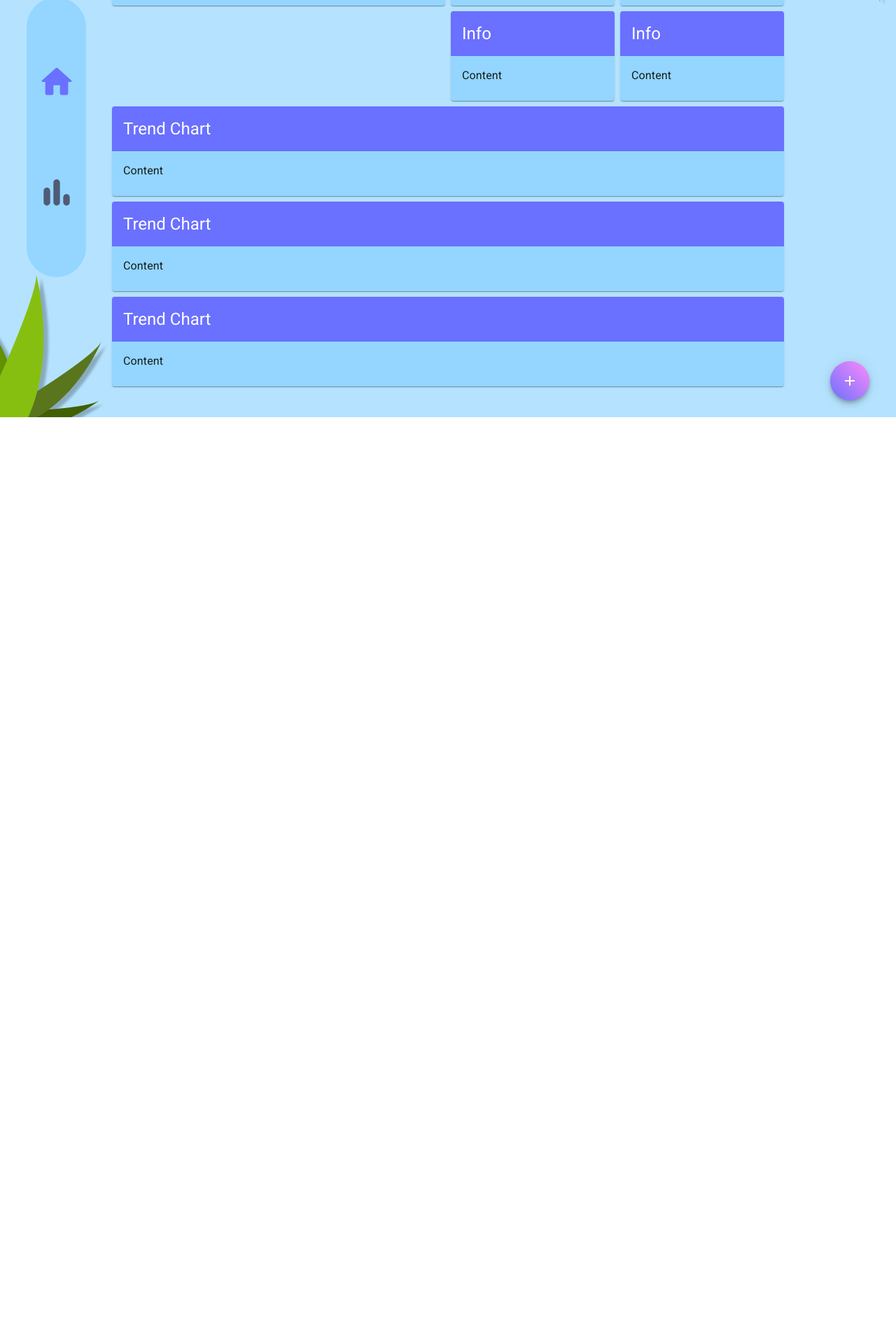
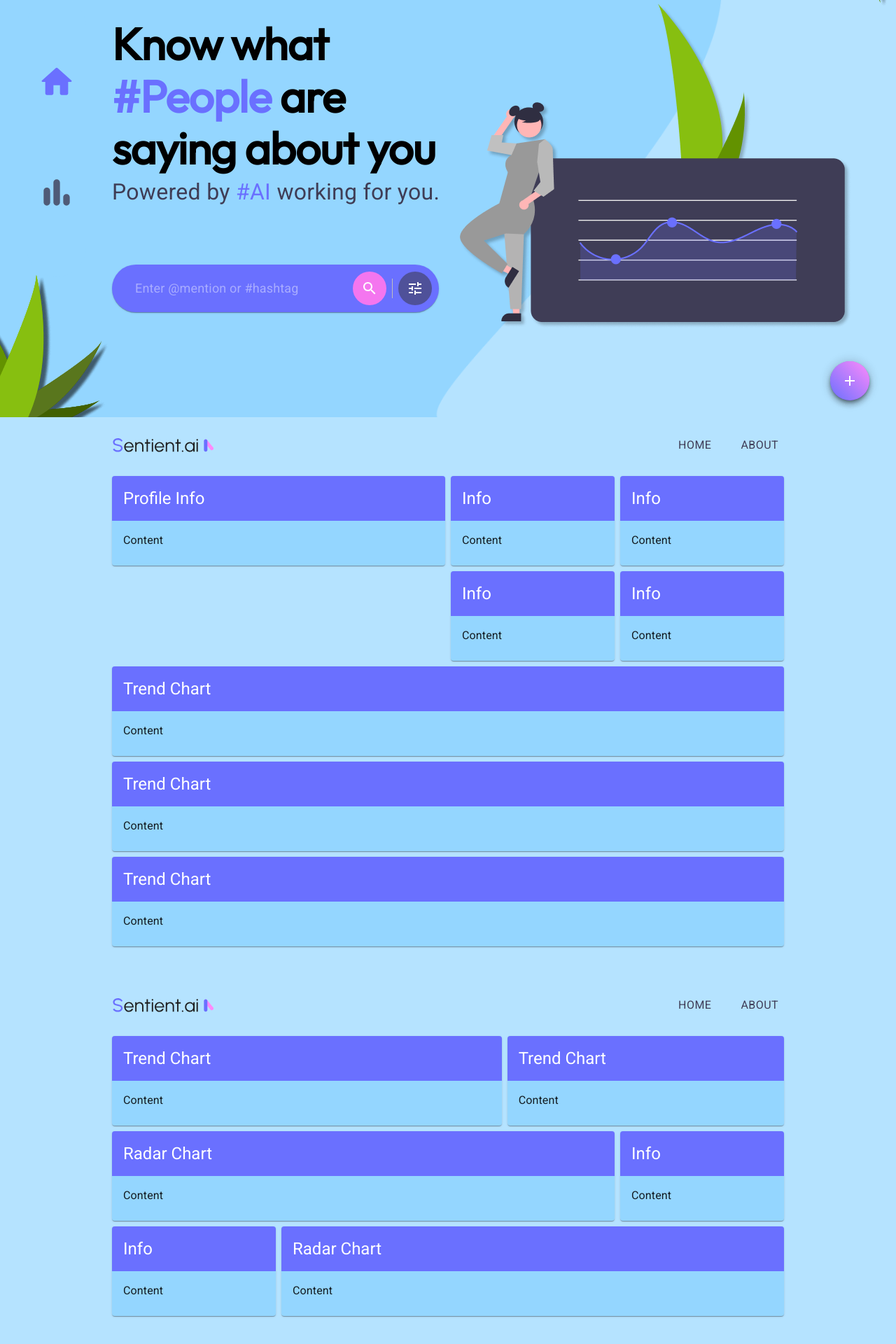
Before and after one commit to om-varshney/Sentient.ai, a React (Create React App) app in the folder Frontend/sentient/: page / in a window 1280 px wide. Shown: the part 204-2124 px from the top of the page at 70% size. Before the commit the page ends 800 px from the top, so only its background shows below. Built offline with nearby package versions, Linux system fonts and the light colour scheme.

Commit message:
Sentiment Dashboard Skeleton Completed

```diff
--- a/Frontend/sentient/src/App.js
+++ b/Frontend/sentient/src/App.js
@@ -2,6 +2,7 @@ import React, { useState, useEffect } from "react";
 import MuiAlert from "@mui/material/Alert";
 import { HomePage } from "./Components/home";
 import { BasicDashboard } from "./Components/application/basicDashboard/dashboard";
+import { SentimentDashboard } from "./Components/application/SentimentDashboard/dashboard";
 
 const Alert = React.forwardRef(function Alert(props, ref) {
   return <MuiAlert elevation={6} ref={ref} variant="filled" {...props} />;
@@ -10,8 +11,9 @@ const Alert = React.forwardRef(function Alert(props, ref) {
 function App() {
   return (
     <React.Fragment>
-      {/*<HomePage />*/}
+      <HomePage />
       <BasicDashboard />
+      <SentimentDashboard />
     </React.Fragment>
   );
 }
--- /dev/null
+++ b/Frontend/sentient/src/Components/application/SentimentDashboard/chartCard.js
@@ -0,0 +1,27 @@
+import Card from "@mui/material/Card";
+import CardContent from "@mui/material/CardContent";
+import { CardHeader } from "@mui/material";
+import Typography from "@mui/material/Typography";
+import { makeStyles } from "@mui/styles";
+
+const useStyles = makeStyles((theme) => ({
+  chartCard: {
+    backgroundColor: "#94D6FF !important",
+  },
+  chartTitle: {
+    backgroundColor: "#6A70FF",
+    color: "#fff",
+  },
+}));
+
+export default function ChartCard() {
+  const classes = useStyles();
+  return (
+    <Card className={classes.chartCard}>
+      <CardHeader title="Trend Chart" className={classes.chartTitle} />
+      <CardContent>
+        <Typography>Content</Typography>
+      </CardContent>
+    </Card>
+  );
+}
--- a/Frontend/sentient/src/Components/application/SentimentDashboard/dashboard.js
+++ b/Frontend/sentient/src/Components/application/SentimentDashboard/dashboard.js
@@ -0,0 +1,89 @@
+import Grid from "@mui/material/Grid";
+import { makeStyles } from "@mui/styles";
+import leaves_1 from "../../../Assets/Leaves_1.png";
+import leaves_2 from "../../../Assets/Leaves_2.png";
+import { NavBar } from "../../navbar";
+import { Button, Stack, Typography } from "@mui/material";
+import { useState } from "react";
+import SideNav from "../sideNav";
+import NewQueryButton from "../../fab";
+import InfoCard from "./infoCard";
+import ChartCard from "./chartCard";
+import RadarCard from "./radarCard";
+
+const useStyles = makeStyles((theme) => ({
+  dashboard: {
+    display: "flex",
+    minHeight: "100vh",
+    flexDirection: "column",
+    justifyContent: "center",
+    backgroundColor: "#B5E3FF",
+  },
+  dashboardContainer: {
+    backgroundColor: "transparent",
+    width: "100vw",
+    minHeight: "90vh",
+    display: "flex",
+    flexDirection: "column",
+    justifyContent: "center",
+    alignContent: "flex-start",
+    zIndex: 1,
+  },
+  backgroundEffect1: {
+    position: "fixed",
+    bottom: 0,
+    left: 0,
+    zIndex: 1,
+  },
+  backgroundEffect2: {
+    position: "fixed",
+    top: 0,
+    right: 0,
+  },
+}));
+
+export const SentimentDashboard = () => {
+  const classes = useStyles();
+
+  return (
+    <Grid container xs={12} className={classes.dashboard}>
+      <img src={leaves_1} alt="" className={classes.backgroundEffect1} />
+      <img src={leaves_2} alt="" className={classes.backgroundEffect2} />
+      <NavBar />
+      <SideNav />
+      <NewQueryButton />
+      <Grid
+        item
+        container
+        xs={9}
+        className={classes.dashboardContainer}
+        spacing={1}
+      >
+        <Grid item container xs={12} spacing={1}>
+          <Grid item xs={7}>
+            <ChartCard />
+          </Grid>
+          <Grid item xs={5}>
+            <ChartCard />
+          </Grid>
+        </Grid>
+        <Grid item container xs={12} spacing={1}>
+          <Grid item xs={9}>
+            <RadarCard />
+          </Grid>
+          <Grid item xs={3}>
+            <InfoCard />
+          </Grid>
+        </Grid>
+        <Grid item container xs={12} spacing={1}>
+          <Grid item xs={3}>
+            <InfoCard />
+          </Grid>
+          <Grid item xs={9}>
+            <RadarCard />
+          </Grid>
+        </Grid>
+      </Grid>
+    </Grid>
+  );
+};
--- /dev/null
+++ b/Frontend/sentient/src/Components/application/SentimentDashboard/infoCard.js
@@ -0,0 +1,27 @@
+import Card from "@mui/material/Card";
+import CardContent from "@mui/material/CardContent";
+import { CardHeader } from "@mui/material";
+import Typography from "@mui/material/Typography";
+import { makeStyles } from "@mui/styles";
+
+const useStyles = makeStyles((theme) => ({
+  infoCard: {
+    backgroundColor: "#94D6FF !important",
+  },
+  infoTitle: {
+    backgroundColor: "#6A70FF",
+    color: "#fff",
+  },
+}));
+
+export default function InfoCard() {
+  const classes = useStyles();
+  return (
+    <Card className={classes.infoCard}>
+      <CardHeader title="Info" className={classes.infoTitle} />
+      <CardContent>
+        <Typography>Content</Typography>
+      </CardContent>
+    </Card>
+  );
+}
--- /dev/null
+++ b/Frontend/sentient/src/Components/application/SentimentDashboard/radarCard.js
@@ -0,0 +1,27 @@
+import Card from "@mui/material/Card";
+import CardContent from "@mui/material/CardContent";
+import { CardHeader } from "@mui/material";
+import Typography from "@mui/material/Typography";
+import { makeStyles } from "@mui/styles";
+
+const useStyles = makeStyles((theme) => ({
+  radarCard: {
+    backgroundColor: "#94D6FF !important",
+  },
+  radarTitle: {
+    backgroundColor: "#6A70FF",
+    color: "#fff",
+  },
+}));
+
+export default function RadarCard() {
+  const classes = useStyles();
+  return (
+    <Card className={classes.radarCard}>
+      <CardHeader title="Radar Chart" className={classes.radarTitle} />
+      <CardContent>
+        <Typography>Content</Typography>
+      </CardContent>
+    </Card>
+  );
+}
--- a/Frontend/sentient/src/Components/application/sideNav.js
+++ b/Frontend/sentient/src/Components/application/sideNav.js
@@ -10,7 +10,7 @@ const useStyles = makeStyles((theme) => ({
     flexDirection: "column",
     alignContent: "space-evenly",
     justifyContent: "space-evenly",
-    position: "fixed",
+    position: "absolute",
     height: "50vh",
     left: "3vw",
     top: "25vh",
--- a/Frontend/sentient/src/Components/fab.js
+++ b/Frontend/sentient/src/Components/fab.js
@@ -31,7 +31,7 @@ export default function NewQueryButton() {
   return (
     <SpeedDial
       ariaLabel="SpeedDial basic example"
-      sx={{ position: "fixed", bottom: "3vh", right: "3vw" }}
+      sx={{ position: "absolute", bottom: "3vh", right: "3vw" }}
       icon={<SpeedDialIcon />}
       className={classes.fab}
     >
```
